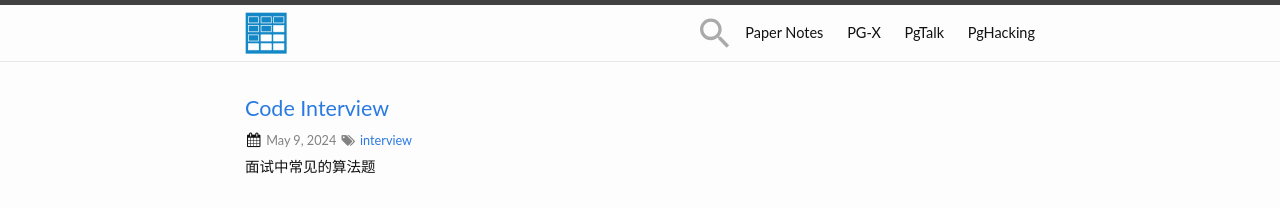
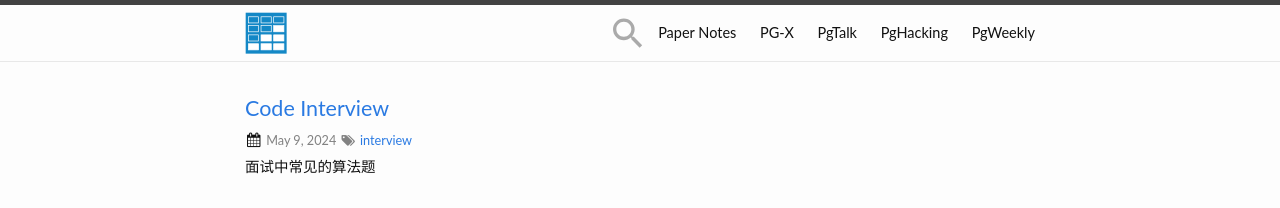
Before and after one commit to zhjwpku/zhjwpku.github.io, a Jekyll site: the page built from index.html, in a window 1280 px wide. Shown: the top 208 px of the page. Built offline with Jekyll 4.4.1, drawn with Linux system fonts in a browser that asks for light colours; the list of posts is cut into pages by our own code; comment, search, counter and statistics services are not loaded.

Commit message:
pgweekly

```diff
--- a/_includes/header.html
+++ b/_includes/header.html
@@ -29,8 +29,8 @@
           <a class="page-link" href="https://pg-x.github.io/">PG-X</a>
           <a class="page-link" href="https://github.com/PgTalk/PgTalk/issues">PgTalk</a>
           <a class="page-link" href="https://github.com/pghacking">PgHacking</a>
+          <a class="page-link" href="https://pgweekly.github.io/">PgWeekly</a>
           <!--a class="page-link" href="{{ site.baseurl }}/about">#Hireme</a-->
-          <!-- <a class="page-link" href="https://github.com/rustweekly">RustWeekly</a> -->
           <!-- <a class="page-link" href="https://opentableformat.github.io/">OpenTableFormat</a> -->
       </div>
     </nav>
```
